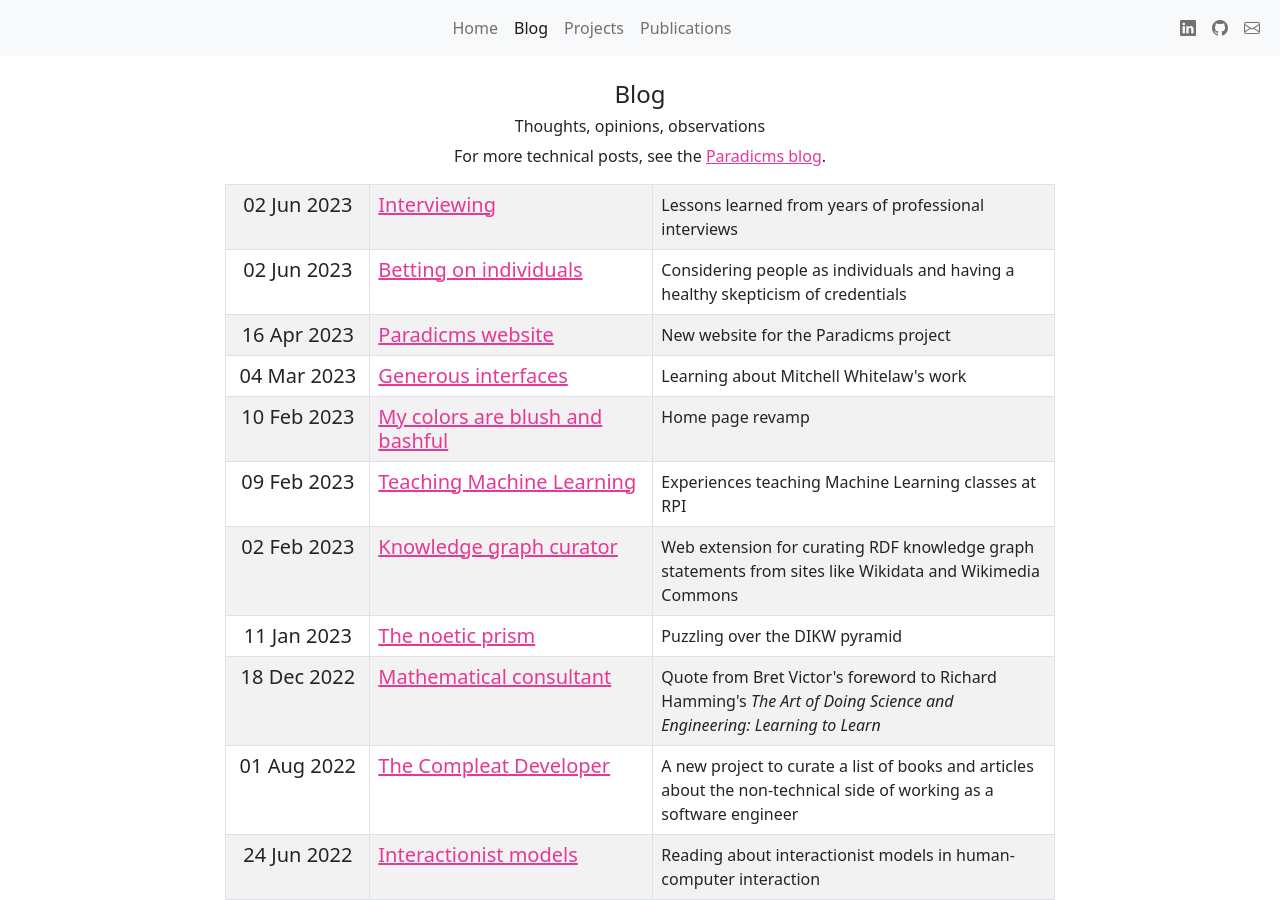
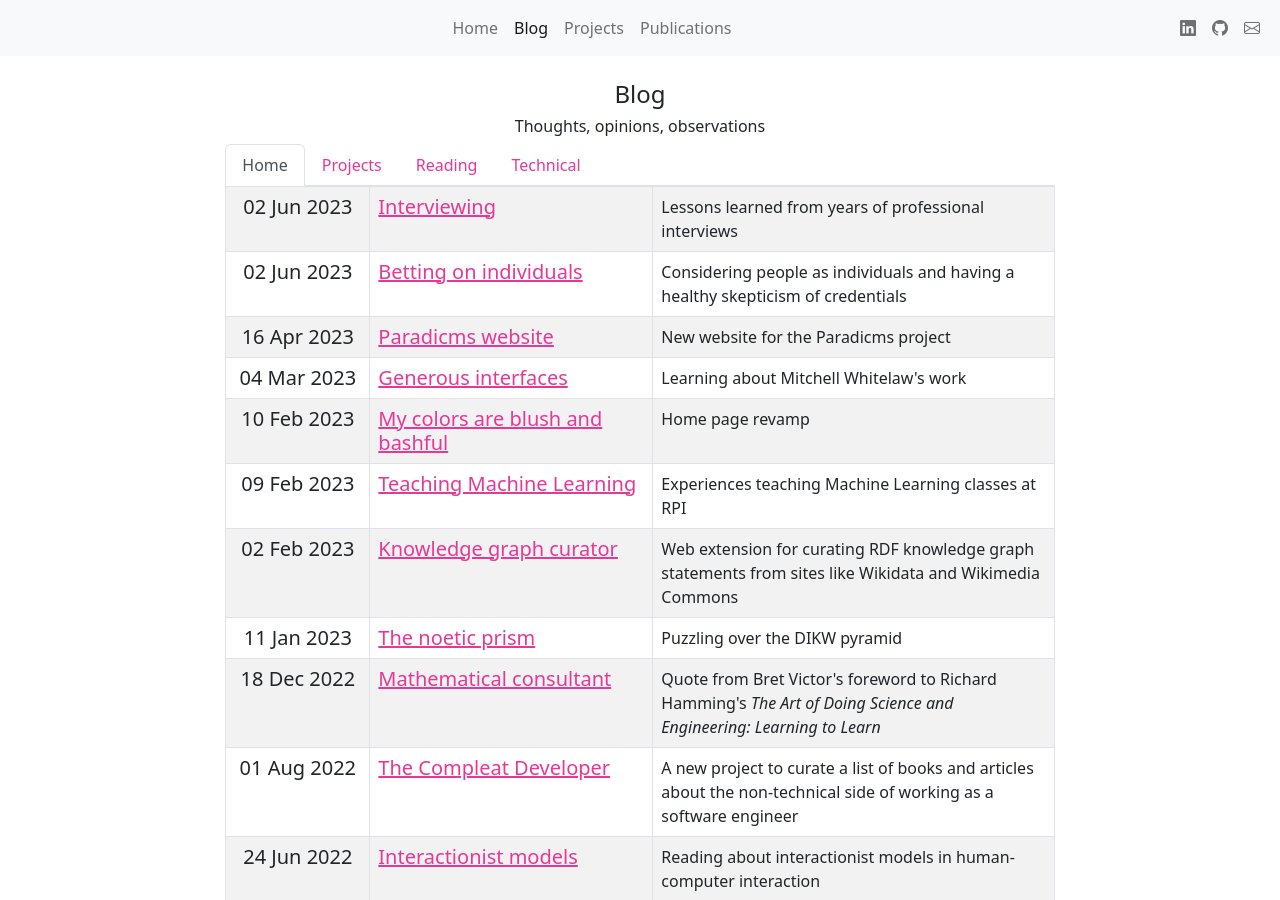
Before and after one commit to minorg/minorgordon.net, a Jekyll site: the page built from blog/index.html, in a window 1280 px wide and 900 px high. Built offline with Jekyll 4.4.1, drawn with Linux system fonts in a browser that asks for light colours; nearby versions of some CDN libraries.

Commit message:
tab machinery

```diff
--- /dev/null
+++ b/_includes/blog-category-nav-item.html
@@ -0,0 +1,3 @@
+<li class="nav-item" role="presentation">
+    <button class="nav-link" data-bs-toggle="tab" data-bs-target="#{{ include.category }}-category-tab-pane" type="button" role="tab" aria-controls="{{ include.category }}-category" aria-selected="false">{{ include.text }}</button>
+</li>
--- /dev/null
+++ b/_includes/blog-category-tab-pane.html
@@ -0,0 +1,3 @@
+<div class="tab-pane fade" id="{{ include.category }}-category-tab-pane" role="tabpanel" aria-labelledby="{{ include.category }}-category-tab">
+    {% include blog-category-table.html category=include.category %}
+</div>
--- /dev/null
+++ b/_includes/blog-category-table.html
@@ -0,0 +1,18 @@
+<!-- Category: {{ include.category }} -->
+<table class="table table-bordered table-striped">
+    <tbody>
+    {% for post in site.posts %}
+    {% if include.category == "" or post.categories contains include.category %}
+    <tr>
+        <td style="text-align: center; width: 9em">
+            <h5 class="mb-0">{{ post.date | date_to_string }}</h5>
+        </td>
+        <td>
+            <h5 class="mb-0"><a href="{{ post.url }}">{{ post.title }}</a></h5>
+        </td>
+        <td>{{ post.description }}</td>
+    </tr>
+    {% endif %}
+    {% endfor %}
+    </tbody>
+</table>
--- a/blog/index.html
+++ b/blog/index.html
@@ -8,22 +8,28 @@ title: Blog
         <div class="col-12">
             <h4 class="text-center">Blog</h4>
             <h6 class="text-center">Thoughts, opinions, observations</h6>
-            <p class="text-center">For more technical posts, see the <a href="https://paradicms.org/blog">Paradicms blog</a>.</p>
-            <table class="table table-bordered table-striped">
-                <tbody>
-                    {% for post in site.posts %}
-                    <tr>
-                        <td style="text-align: center; width: 9em">
-                            <h5 class="mb-0">{{ post.date | date_to_string }}</h5>
-                        </td>
-                        <td>
-                            <h5 class="mb-0"><a href="{{ post.url }}">{{ post.title }}</a></h5>
-                        </td>
-                        <td>{{ post.description }}</td>
-                    </tr>
-                    {% endfor %}
-                </tbody>
-            </table>
+            <ul class="nav nav-tabs" id="myTab" role="tablist">
+                <li class="nav-item" role="presentation">
+                    <button class="nav-link active" id="home-tab" data-bs-toggle="tab" data-bs-target="#home-tab-pane" type="button" role="tab" aria-controls="home-tab" aria-selected="true">Home</button>
+                </li>
+                {% include blog-category-nav-item.html category="projects" text="Projects" %}
+                {% include blog-category-nav-item.html category="reading" text="Reading" %}
+                <li class="nav-item" role="presentation">
+                    <button class="nav-link" id="technical-tab" data-bs-toggle="tab" data-bs-target="#technical-tab-pane" type="button" role="tab" aria-controls="technical-tab" aria-selected="true">Technical</button>
+                </li>
+            </ul>
+            <div class="tab-content" id="myTabContent">
+                <div class="tab-pane fade show active" id="home-tab-pane" role="tabpanel" aria-labelledby="home-tab-pane">
+                    {% include blog-category-table.html category="" %}
+                </div>
+                {% include blog-category-tab-pane.html category="projects" %}
+                {% include blog-category-tab-pane.html category="reading" %}
+                <div class="tab-pane fade" id="technical-tab-pane" role="tabpanel" aria-labelledby="technical-tab-pane">
+                    <div class="my-2">
+                        <p>See the <a href="https://paradicms.org/blog">Paradicms blog</a>.</p>
+                    </div>
+                </div>
+            </div>
         </div>
     </div>
 </div>
```
Also changed, not shown: _posts/2019-03-19-thingsworth.md (+3 -2 lines), _posts/2023-04-16-paradicms-website.md (+3 -2 lines).
